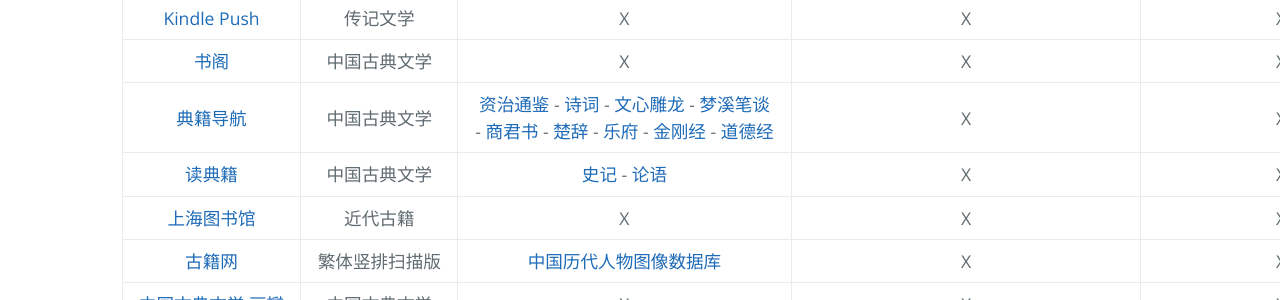
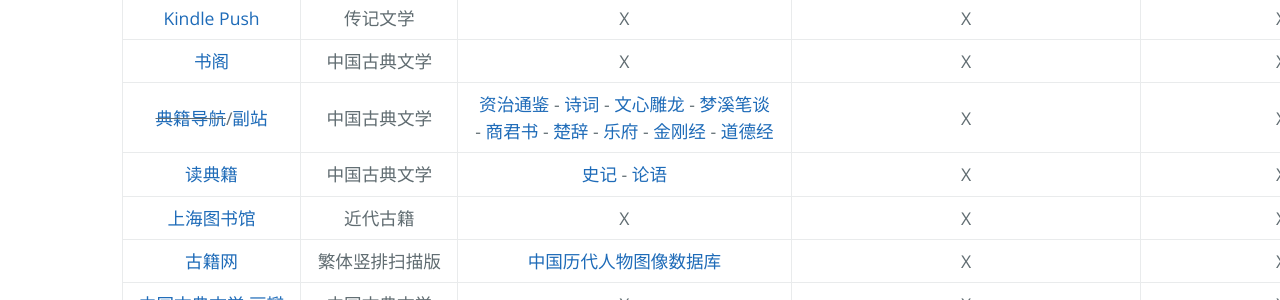
Before and after one commit to AmbroseRen/test, a Jekyll site: the page built from Library/BookSearch.md, in a window 1280 px wide and 900 px high, scrolled down 1620 px. Shown: the part 154-454 px from the top of the window. Built offline with Jekyll 4.4.1, drawn with Linux system fonts in a browser that asks for light colours; our own code applies the rules of GitHub Pages for plain Markdown files; the repository's description, which GitHub fills in, is left out.

Commit message:
Update BookSearch.md

```diff
--- a/Library/BookSearch.md
+++ b/Library/BookSearch.md
@@ -42,7 +42,7 @@
 | ~~[万卷天书-PDF](https://jrjpc.com/)~~ | 现代文学 | X | X | X |
 | [Kindle Push](https://book.einverne.info/) | 传记文学 | X | X | X |
 | [书阁](https://new.shuge.org/collections/) | 中国古典文学 | X | X | X |
-| [典籍导航](https://www.2345daohang.com/) | 中国古典文学 | [资治通鉴](https://www.2345daohang.com/dianji/63279/) - [诗词](https://www.2345daohang.com/shici/list.htm) - [文心雕龙](https://www.2345daohang.com/dianji/63314/) - [梦溪笔谈](https://www.2345daohang.com/dianji/63285/) - [商君书](https://www.2345daohang.com/dianji/63313/) - [楚辞](https://www.2345daohang.com/shici/list_1_t_918.htm) - [乐府](https://www.2345daohang.com/shici/list_1_t_469.htm) - [金刚经](https://www.2345daohang.com/dianji/63334/) - [道德经](http://www.505dh.com/dianji/63299/) | X | X |
+| ~~[典籍导航](https://www.2345daohang.com/)~~/[副站](http://m.505dh.com/) | 中国古典文学 | [资治通鉴](https://www.2345daohang.com/dianji/63279/) - [诗词](https://www.2345daohang.com/shici/list.htm) - [文心雕龙](https://www.2345daohang.com/dianji/63314/) - [梦溪笔谈](https://www.2345daohang.com/dianji/63285/) - [商君书](https://www.2345daohang.com/dianji/63313/) - [楚辞](https://www.2345daohang.com/shici/list_1_t_918.htm) - [乐府](https://www.2345daohang.com/shici/list_1_t_469.htm) - [金刚经](https://www.2345daohang.com/dianji/63334/) - [道德经](http://www.505dh.com/dianji/63299/) | X | X |
 | [读典籍](https://web.dudianji.com/#/book-index) | 中国古典文学 | [史记](https://web.dudianji.com/#/book/shiji) - [论语](https://web.dudianji.com/#/book/lunyu) | X | X |
 | [上海图书馆](http://wrd2016.library.sh.cn/) | 近代古籍 | X | X | X |
 | [古籍网](http://www.bookinlife.net/) | 繁体竖排扫描版 | [中国历代人物图像数据库](http://diglweb.zjlib.cn:8081/zjtsg/mingren/index.htm) | X | X |
```
